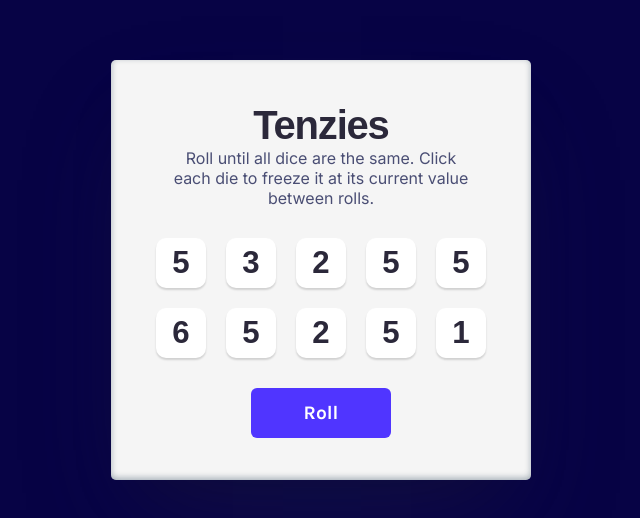
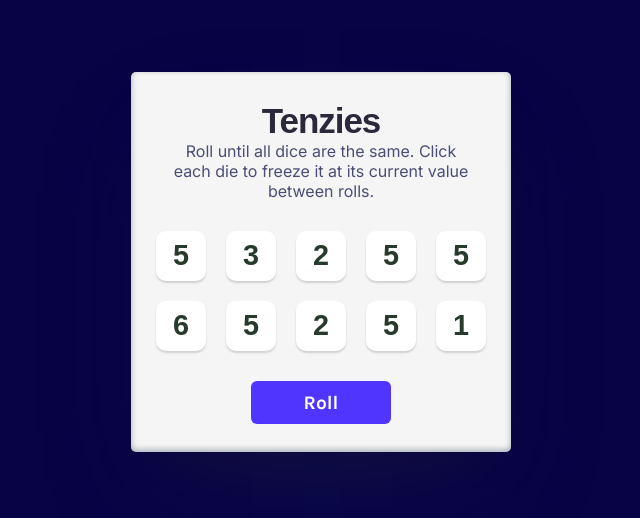
Before and after one commit to katrin-ibrahim/Tenzies, a React (Vite) app: page / in a window 1280 px wide. Shown: the part 138-656 px from the top of the page, without its empty margins (319-959 px from the left). Built offline with nearby package versions, Linux system fonts and the light colour scheme.

Commit message:
changed window resizing

```diff
--- a/src/App.css
+++ b/src/App.css
@@ -2,7 +2,9 @@
 body {
   background-color: #070345;
   font-family:  sans-serif,'Karla' ;
+  margin:0;
   height:100vh;
+  width: 100vw;
   display: flex;
   flex-direction: column;
   justify-content: center;
@@ -13,8 +15,8 @@ body {
 
 main {
   background-color: #F5F5F5;
-  height:340px;
-  width: 340px;
+  height:300px;
+  width: 300px;
   border-radius: 5px;
   padding: 40px;
   display: flex;
@@ -24,7 +26,7 @@ main {
   box-shadow: rgba(50, 50, 93, 0.25) 0px 50px 100px -20px, rgba(0, 0, 0, 0.3) 0px 30px 60px -30px, rgba(10, 37, 64, 0.35) 0px -2px 6px 0px inset;
 }
 .title {
-  font-size: 40px;
+  font-size: 35px;
   margin: 0;
   color: #2B283A;
   letter-spacing: -0.03em;
@@ -54,9 +56,9 @@ main {
   display: flex;
   justify-content: center;
   align-items: center;
-  font-size:1.3rem;
+  font-size:1.2rem;
   cursor: pointer;
-  color: #2B283A;
+  color: #283a2c;
 }
 
 .held{
@@ -78,6 +80,7 @@ main {
   font-family: 'Karla', sans-serif;
   margin-top: 30px;
   cursor: pointer;
+  padding: 10px;
 }
 
 .roll-dice:focus {
--- a/src/App.jsx
+++ b/src/App.jsx
@@ -15,18 +15,27 @@ function App() {
     width: window.innerWidth
   })
 
+  //this was slower
+  // useEffect(() => {
+  //   console.log(dimensions)
+  //   function handleResize() {
+  //     setDimensions({
+  //       height: window.innerHeight,
+  //       width: window.innerWidth
+  //     })
 
-  useEffect(() => {
-    console.log(dimensions)
-    function handleResize() {
+  // }
+  //   window.addEventListener('resize', handleResize)
+  // })
+
+  React.useEffect(() => {
+    window.addEventListener("resize", function() {
       setDimensions({
         height: window.innerHeight,
         width: window.innerWidth
       })
-
-  }
-    window.addEventListener('resize', handleResize)
-  })
+    })
+}, [])
 
   useEffect(() =>{
     const heldDice = dice.filter(die => die.isHeld)
@@ -84,14 +93,12 @@ function App() {
 
 
 
-  // const width = window.innerWidth
-  // const height = window.innerHeight
 
   return (
 
 
         <main>
-        {tenzies &&  <Confetti width={dimensions.wid} height={dimensions.height} />}
+        {tenzies &&  <Confetti width={dimensions.width} height={dimensions.height} />}
           <h1 className="title">Tenzies</h1>
           <p className="instructions">Roll until all dice are the same. Click each die to freeze it at its current value between rolls.</p>
           <div className="die-container">
```
